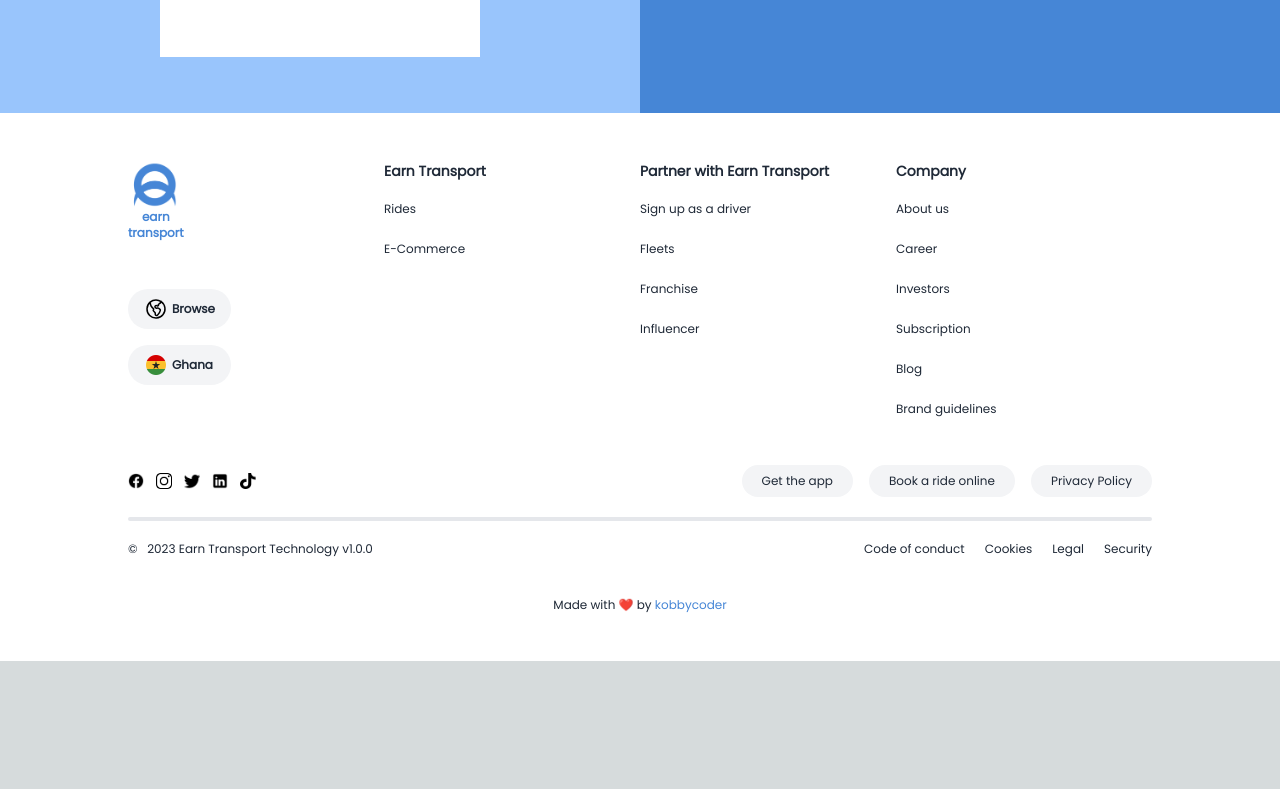
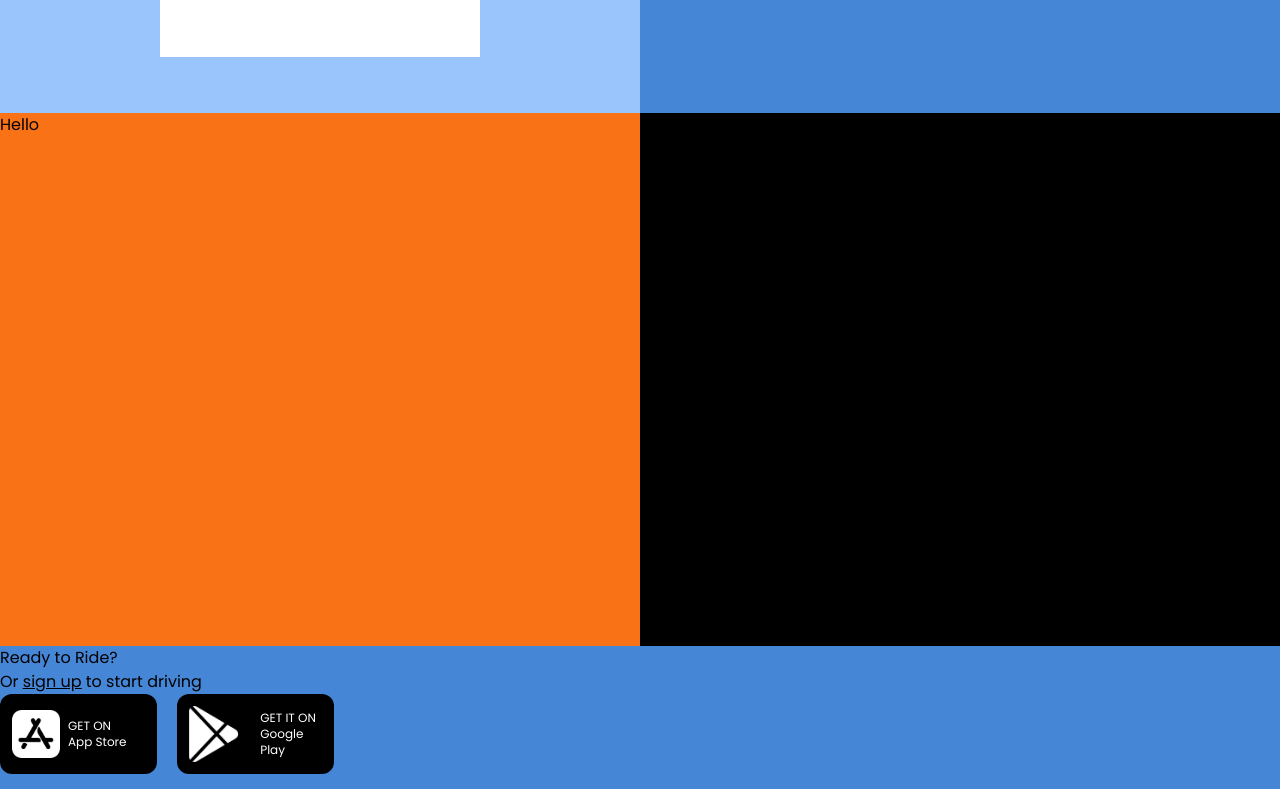
Before and after one commit to kobbycoder/earn-transport-landing-page, a Next.js app: page / in a window 1280 px wide. Shown: the part 1551-2340 px from the top of the page. Before the commit the page ends 2212 px from the top, so only its background shows below. Built offline with nearby package versions, Linux system fonts and the light colour scheme.

Commit message:
section two layout init

```diff
--- a/src/components/Hero.tsx
+++ b/src/components/Hero.tsx
@@ -1,5 +1,6 @@
 import React from "react";
 import SectionOne from "./SectionOne";
+import SectionTwo from "./SectionTwo";
 
 export default function Hero() {
   return (
@@ -29,6 +30,7 @@
       </div>
     </div>
     <SectionOne />
+    <SectionTwo />
     </>
   );
 }
--- a/src/components/Navbar.tsx
+++ b/src/components/Navbar.tsx
@@ -26,7 +26,7 @@
             <div className="relative flex h-16 items-center justify-between">
               <div className="absolute inset-y-0 left-0 pl-8 sm:pl-0 flex items-center sm:hidden">
                 {/* Mobile menu button*/}
-                <Disclosure.Button className="inline-flex items-center justify-center rounded-md p-2 text-white sm:text-gray-800 hover:bg-emerald-200 hover:text-white focus:outline-none focus:ring-2 focus:ring-inset focus:ring-white">
+                <Disclosure.Button className="inline-flex items-center justify-center rounded-md p-2 text-white sm:text-gray-800 hover:bg-main hover:text-white focus:outline-none focus:ring-2 focus:ring-inset focus:ring-white">
                   <span className="sr-only">Open main menu</span>
                   {open ? (
                     <XMarkIcon className="block h-6 w-6" aria-hidden="true" />
--- a/src/components/SectionOne.tsx
+++ b/src/components/SectionOne.tsx
@@ -5,7 +5,7 @@
 export default function SectionOne() {
   return (
     <div className="bg-gray-50 w-full min-h-screen">
-      <div className="w-full h-screen ">
+      <div className="w-full h-screen">
         <div className="flex flex-col-reverse md:flex-row w-full h-1/2">
           <div className="md:w-1/2 w-full h-full overflow-hidden">
             <Image
@@ -18,7 +18,7 @@
             />
           </div>
           <div className="md:w-1/2 w-full flex flex-col justify-center items-center md:items-start text-center md:space-y-5">
-          <div className="flex justify-center md:hidden sm:block">
+            <div className="flex justify-center md:hidden sm:block">
               <a
                 href=""
                 className="bg-main py-3 text-white rounded-3xl px-6 text-xs font-bold text-center mt-10"
--- /dev/null
+++ b/src/components/SectionTwo.tsx
@@ -0,0 +1,69 @@
+import React from "react";
+import Image from "next/image";
+
+export default function SectionTwo() {
+  return (
+    <div className="w-full min-h-screen bg-black">
+      <div className="w-full h-screen">
+        <div className="flex flex-col md:flex-row w-full h-2/3 bg-red-500">
+            <div className="w-full flex flex-col-reverse md:flex-row h-full">
+              <div className="bg-orange-500 md:w-1/2 w-full h-1/2 md:h-full">
+                Hello
+              </div>
+              <div className="bg-black md:w-1/2 w-full h-1/2 md:h-full">
+                Hello
+              </div>
+            </div>
+        </div>
+        <div className="flex flex-col md:flex-row w-full h-1/3 bg-main">
+            <div>
+              <h1>Ready to Ride?</h1>
+              <p>Or <span className="underline"><a href="">sign up</a></span> to start driving</p>
+              <div className="flex space-x-5 w-full">
+            <div className="bg-black p-3 w-1/2 rounded-xl flex items-center">
+              <a href="">
+                <div className="w-full flex justify-center items-center space-x-2">
+                  <div>
+                    <Image
+                      src="/images/appstore.png"
+                      width={1000}
+                      height={50}
+                      alt="plus"
+                      className="block h-12 w-12"
+                      priority={true}
+                    />
+                  </div>
+                  <div className="flex flex-col text-white">
+                    <p className="text-xs">GET ON</p>
+                    <h1 className="text-xs">App Store</h1>
+                  </div>
+                </div>
+              </a>
+            </div>
+            <div className="bg-black p-3 w-1/2 rounded-xl flex items-center">
+              <a href="">
+                <div className="w-full flex justify-center items-center space-x-4">
+                  <div>
+                    <Image
+                      src="/images/playstore.png"
+                      width={1000}
+                      height={50}
+                      alt="plus"
+                      className="block h-auto w-auto"
+                      priority={true}
+                    />
+                  </div>
+                  <div className="flex flex-col text-white">
+                    <p className="text-xs">GET IT ON</p>
+                    <h1 className="text-xs">Google Play</h1>
+                  </div>
+                </div>
+              </a>
+            </div>
+          </div>
+            </div>
+        </div>
+      </div>
+    </div>
+  );
+}
```
